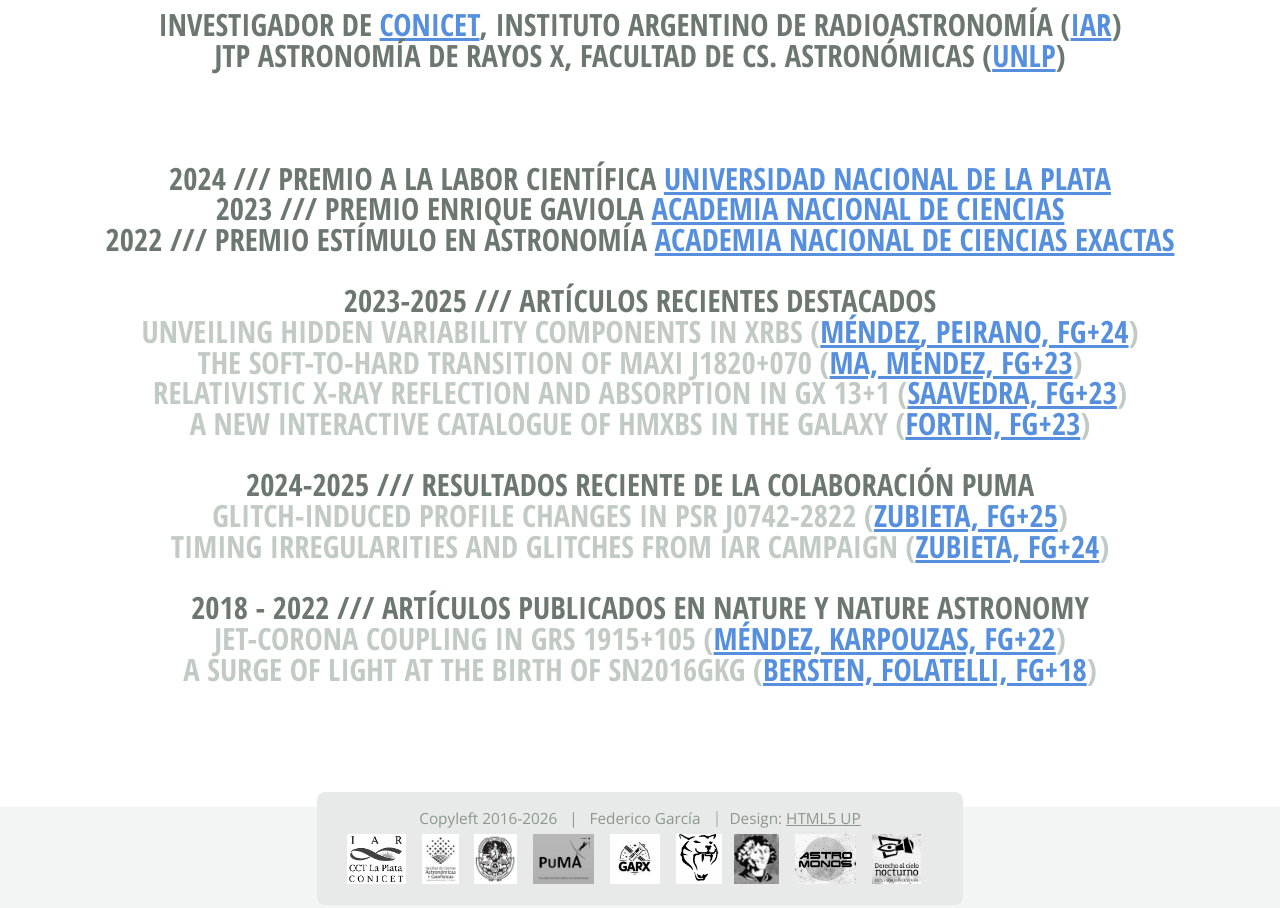
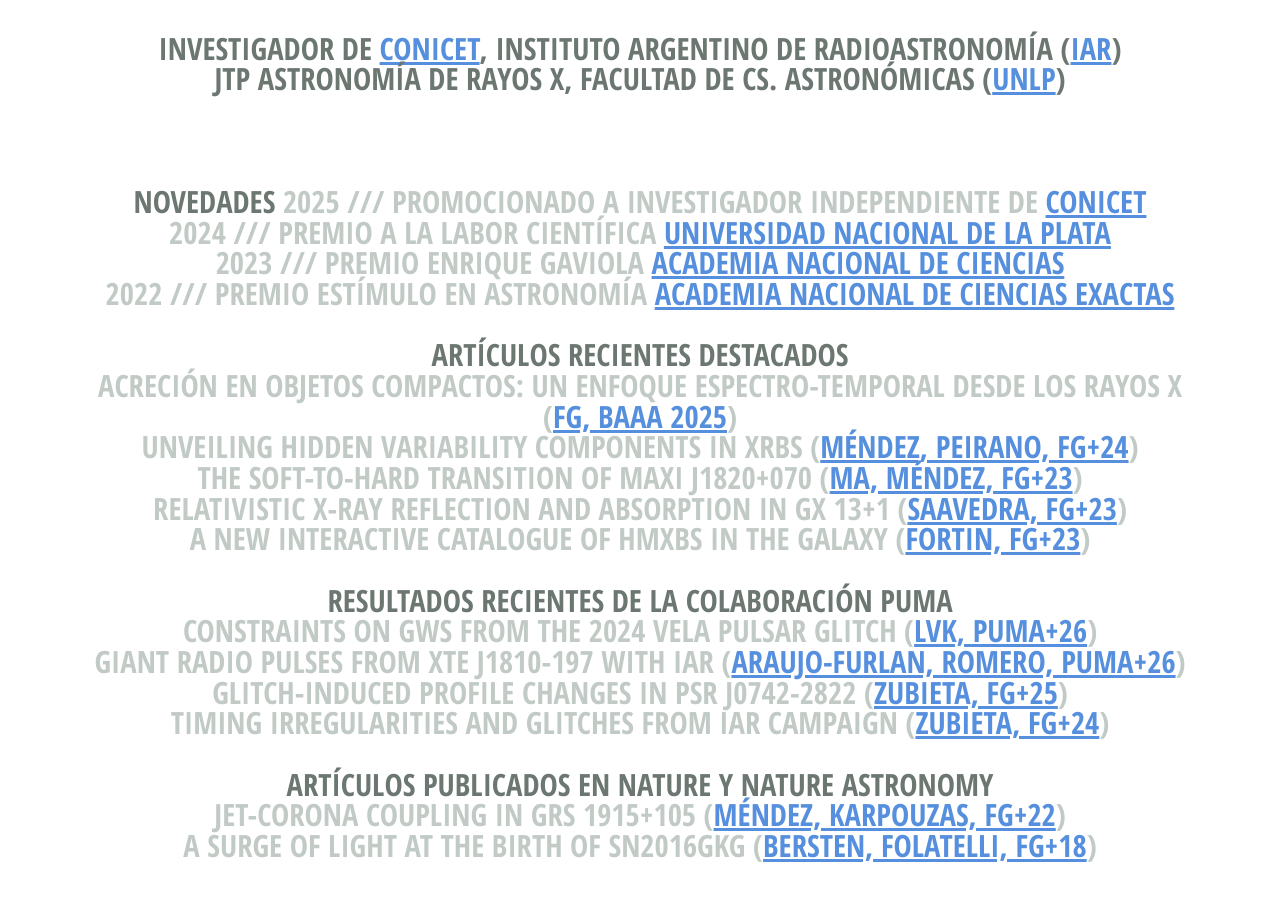
Before and after one commit to garciafederico/garciafederico.github.io, a plain HTML site: page index.es.html in a window 1280 px wide. Shown: the part 906-1814 px from the top of the page. Drawn offline with nearby package versions, Linux system fonts and the light colour scheme.

Commit message:
Updated News on Index

```diff
--- a/index.es.html
+++ b/index.es.html
@@ -40,16 +40,22 @@
 
 <section>
 <p>
-<b>2024 /// Premio a la Labor Científica</b> <a href="https://unlp.edu.ar/investigacion/premios-labor-cientifica-y-tecnologica-2024-90099/#:~:text=A%20pesar%20de,%C3%ADndice%20i10%3A%2038" target="_blank">Universidad Nacional de La Plata</a>
+<b>Novedades</b>
+2025 /// Promocionado a Investigador Independiente de <a href="https://www.conicet.gov.ar" target="_blank">CONICET</a>
 <br>
-<b>2023 /// Premio Enrique Gaviola</b> <a href="http://www.anc-argentina.org.ar/es/2023/02/13/ganadores-de-los-premios-academia-nacional-de-ciencias-edicion-2021/#more-10248" target="_blank">Academia Nacional de Ciencias</a>
+2024 /// Premio a la Labor Científica <a href="https://unlp.edu.ar/investigacion/premios-labor-cientifica-y-tecnologica-2024-90099/#:~:text=A%20pesar%20de,%C3%ADndice%20i10%3A%2038" target="_blank">Universidad Nacional de La Plata</a>
 <br>
-<b>2022 /// Premio Estímulo en Astronomía</b> <a href="https://www.ancefn.org.ar/categoria.asp?id=923" target="_blank">Academia Nacional de Ciencias Exactas</a>
+2023 /// Premio Enrique Gaviola <a href="http://www.anc-argentina.org.ar/es/2023/02/13/ganadores-de-los-premios-academia-nacional-de-ciencias-edicion-2021/#more-10248" target="_blank">Academia Nacional de Ciencias</a>
+<br>
+2022 /// Premio Estímulo en Astronomía <a href="https://www.ancefn.org.ar/categoria.asp?id=923" target="_blank">Academia Nacional de Ciencias Exactas</a>
 <br><br>
 </p>
 
 <p>
-<b>2023-2025 /// Artículos recientes destacados</b>
+<b>Artículos recientes destacados</b>
+<br>
+Acreción en objetos compactos: un enfoque espectro-temporal desde los rayos X
+(<a href="https://ui.adsabs.harvard.edu/abs/2025BAAA...66..349G/abstract" target="_blank">FG, BAAA 2025</a>)
 <br>
 Unveiling hidden variability components in XRBs
 (<a href="https://ui.adsabs.harvard.edu/abs/2024arXiv241217766Z/abstract" target="_blank">Méndez, Peirano, FG+24</a>)
@@ -66,7 +72,13 @@
 </p>
 
 <p>
-<b>2024-2025 /// Resultados reciente de la Colaboración PuMA</b>
+<b>Resultados recientes de la Colaboración PuMA</b>
+<br>
+Constraints on GWs from the 2024 Vela pulsar glitch
+(<a href="https://ui.adsabs.harvard.edu/abs/2025arXiv251217990T/abstract" target="_blank">LVK, PuMA+26</a>)
+<br>
+Giant radio pulses from XTE J1810-197 with IAR
+(<a href="https://ui.adsabs.harvard.edu/abs/2026A&A...710A..13A/abstract" target="_blank">Araujo-Furlan, Romero, PuMA+26</a>)
 <br>
 Glitch-induced profile changes in PSR J0742-2822
 (<a href="https://ui.adsabs.harvard.edu/abs/2024arXiv241217766Z/abstract" target="_blank">Zubieta, FG+25</a>)
@@ -77,7 +89,7 @@
 </p>
 
 <p>
-<b>2018 - 2022 /// Artículos Publicados en Nature y Nature Astronomy</b>
+<b>Artículos Publicados en Nature y Nature Astronomy</b>
 <br>
 Jet-Corona coupling in GRS 1915+105 (<a href="https://www.nature.com/articles/s41550-022-01617-y" target=" blank">M&eacute;ndez, Karpouzas, FG+22</a>) <br>
 A surge of light at the birth of SN2016gkg (<a href="https://www.nature.com/articles/nature25151" target="_blank">Bersten, Folatelli, FG+18</a>) <br>
```
Also changed, not shown: index.en.html (+17 -8 lines), index.html (+18 -7 lines).
